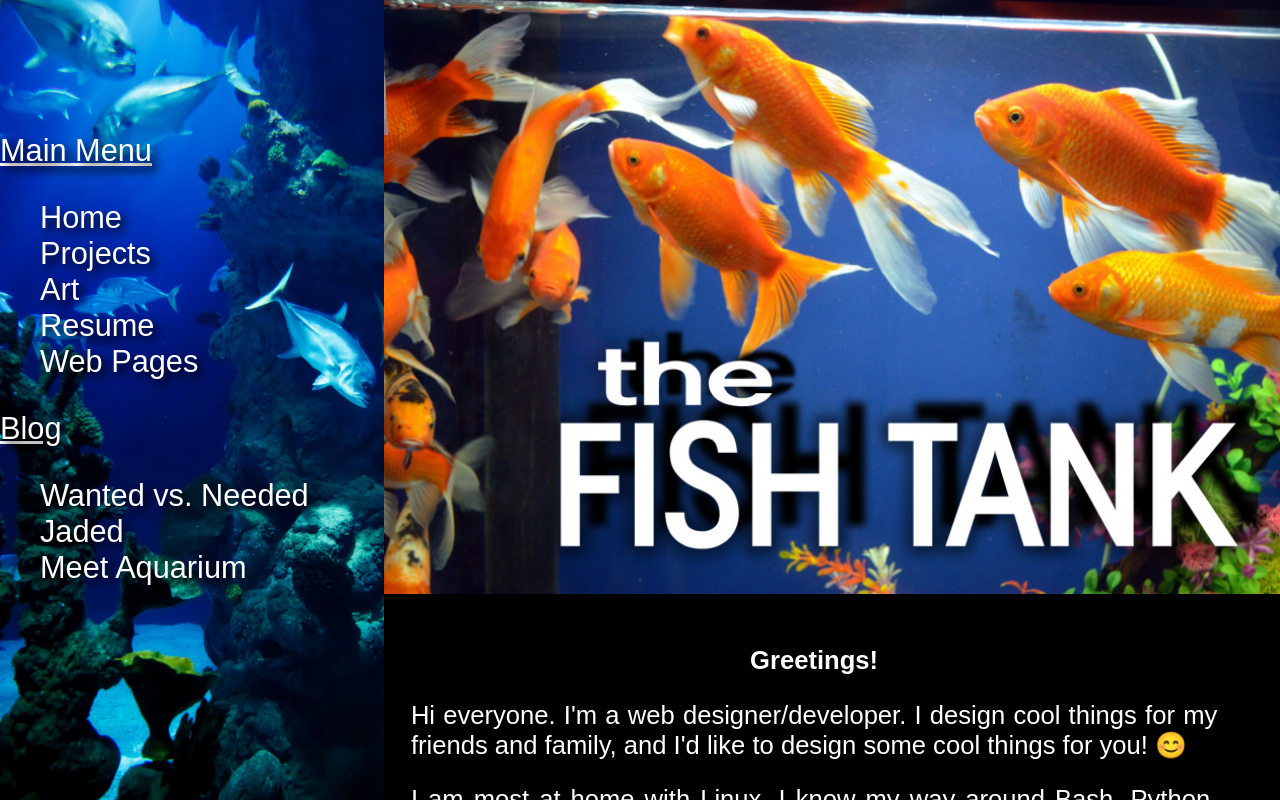
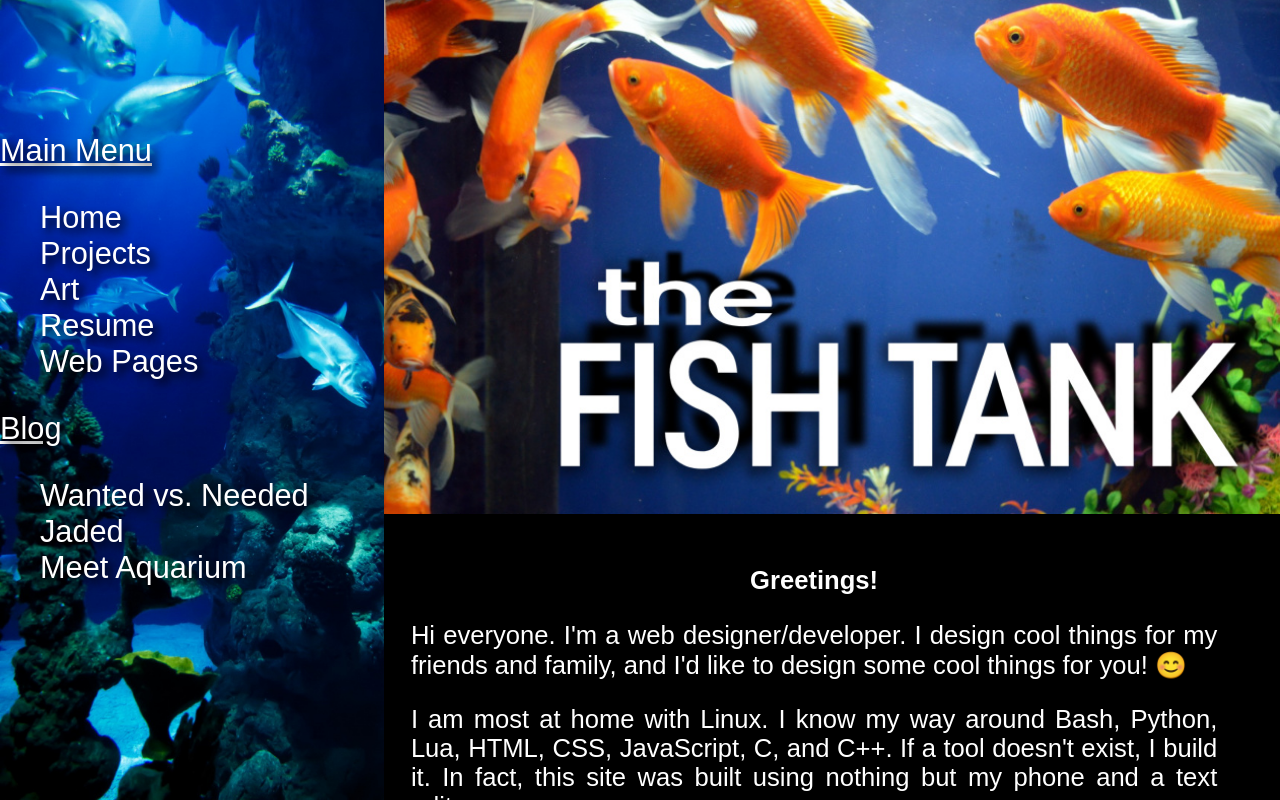
Before and after one commit to madrabbit90/aquarium, a plain HTML site: page index.html in a window 1280 px wide. Drawn offline with Linux system fonts and the light colour scheme; no server answers.

Commit message:
Update style.css

```diff
--- a/style.css
+++ b/style.css
@@ -12,10 +12,14 @@
          @media only screen and (orientation: portrait) {
           width:100vw;
           left:0px;
+          top:0px;
+          height:100vh;
           }
          @media only screen and (orientation: landscape) {
            width:70vw;
            left:30vw;
+           top:-10vh;
+           height:110vh;
            }
    }
    a {
```
